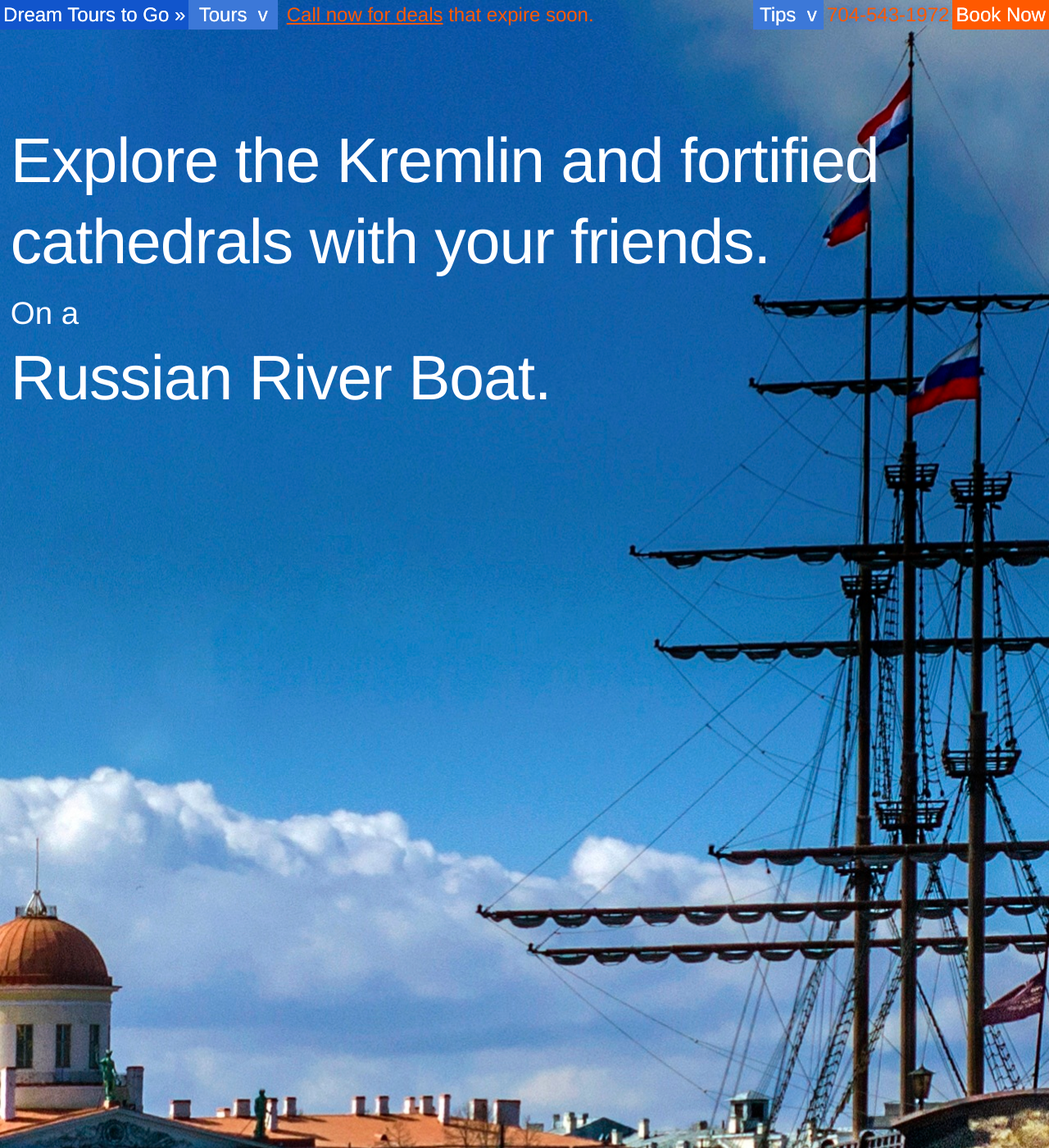
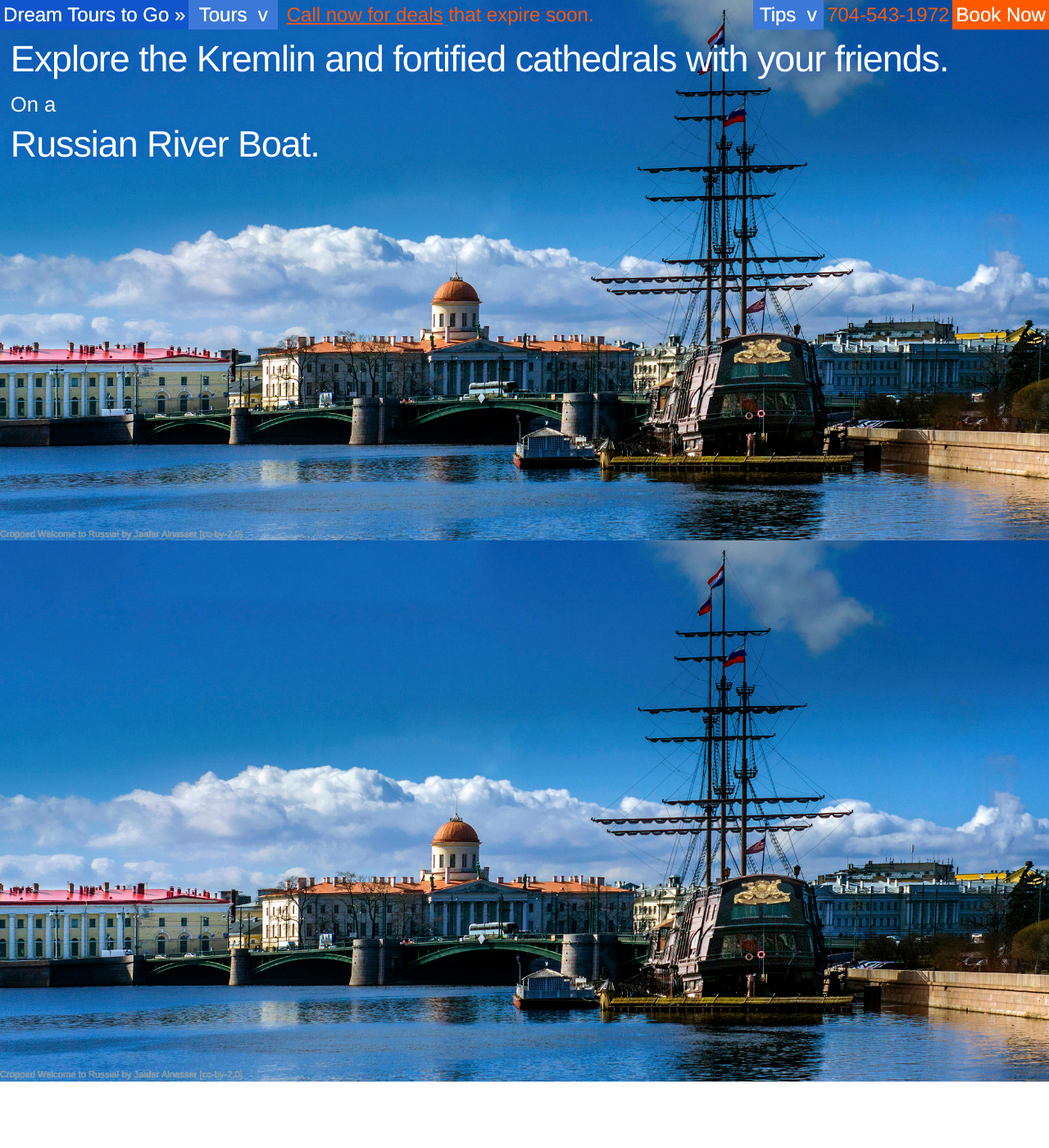
Before and after one commit to mifran/dream-tours-to-go, a Jekyll site: the page built from index.markdown, in a window 1280 px wide and 1400 px high. Shown: the whole window at 82% size. Built offline with Jekyll 4.4.1, drawn with Linux system fonts in a browser that asks for light colours; nearby versions of some CDN libraries; some web fonts are replaced.

Commit message:
tweak layout

```diff
--- a/_layouts/default.html
+++ b/_layouts/default.html
@@ -33,7 +33,7 @@
 
 <div class="menu-full"><div class="menu-part menu-part-1"><div class="level-1-button action">
 <a href="/">Dream Tours to Go</a> »
-        </div><div class="level-2-button action"><div class="level-2-button action click-nav" id="tours">
+        </div><div class="level-2-button action"><div class="level-2-button action menu" id="tours">
   <ul class="no-js">
     <li>
       <div class="level-2-button action"><a href="#" class="clicker">{{ page.tours-button }}</a></div>
@@ -50,7 +50,7 @@
 Book Now
         </div><div class="action-text action">
 704-543-1972
-        </div><div class="level-2-button action click-nav2" id="tips">
+        </div><div class="level-2-button action menu2" id="tips">
   <ul class="no-js">
     <li>
       <div class="level-2-button action"><a href="#" class="clicker">Tips&nbsp;&nbsp;v</a></div>
--- a/stylesheets/stylesheet.css
+++ b/stylesheets/stylesheet.css
@@ -53,23 +53,23 @@
 .sky {
   text-shadow: 0 0 8px rgba(17, 88, 209, 0.8);
 }
-.click-nav ul, .click-nav2 ul {position:relative;}
-.click-nav ul li, .click-nav2 ul li {position:relative;list-style:none;cursor:pointer;}
-.click-nav ul li ul, .click-nav2 ul li ul  {position:absolute;left:0;right:0;}
-.click-nav ul .clicker, .click-nav2 ul .clicker {position:relative;}
-.click-nav img, .click-nav2 img  {position:absolute;top:9px;left:12px;}
-.click-nav ul li a, .click-nav2 ul li a {transition:background-color 0.2s ease-in-out;-webkit-transition:background-color 0.2s ease-in-out;
+.menu ul, .menu2 ul {position:relative;}
+.menu ul li, .menu2 ul li {position:relative;list-style:none;cursor:pointer;}
+.menu ul li ul, .menu2 ul li ul  {position:absolute;left:0;right:0;}
+.menu ul .clicker, .menu2 ul .clicker {position:relative;}
+.menu img, .menu2 img  {position:absolute;top:9px;left:12px;}
+.menu ul li a, .menu2 ul li a {transition:background-color 0.2s ease-in-out;-webkit-transition:background-color 0.2s ease-in-out;
 -moz-transition:background-color 0.2s ease-in-out;display:block;}
 
 /* Fallbacks */
-.click-nav .no-js ul, .click-nav2 .no-js ul  {display:none;}
-.click-nav .no-js:hover ul, .click-nav2 .no-js:hover ul  {display:block;}
+.menu .no-js ul, .menu2 .no-js ul  {display:none;}
+.menu .no-js:hover ul, .menu2 .no-js:hover ul  {display:block;}
 .level-2-button, .level-2-container {
   top: 0px;
   left: -1px;
   z-index: 1200;
 }
-.level-2-button, .click-nav ul li, .click-nav ul li a, .click-nav ul, .click-nav2 ul li, .click-nav2 ul li a, .click-nav2 ul {
+.level-2-button, .menu ul li, .menu ul li a, .menu ul, .menu2 ul li, .menu2 ul li a, .menu2 ul {
   background-color: #3c78d8;
 }
 .level-2b-button {
@@ -109,7 +109,7 @@
   font-style: normal;
   position: absolute;
   font-size: 1.3em;
-  top: 7em;
+  top: 2em;
   left: 1%;
 }
 .picture-book-page-image-author {
@@ -198,11 +198,11 @@
 
 header h2 {
   letter-spacing: -1px;
-  font-size: 6vw;
+  font-size: 3.5vw;
   color: #fff;
   font-weight: normal;
   line-height: 1.3;
-  text-shadow: 0 0 1px rgba(17, 88, 209, 0.8);
+  text-shadow: 0 0 10px rgba(17, 88, 209, 0.8);
 }
 
 #container {
@@ -452,7 +452,7 @@
   color: #fff;
 }
 .inner header {
-  font-size: 3vw;
+  font-size: 2vw;
 }
 
 footer a {
```
Also changed, not shown: other parts of _layouts/default.html (+12 -12 lines), images/welcome-to-russia-by-jaafar-alnasser-on-flickr-cc-by-2.0.jpg.
